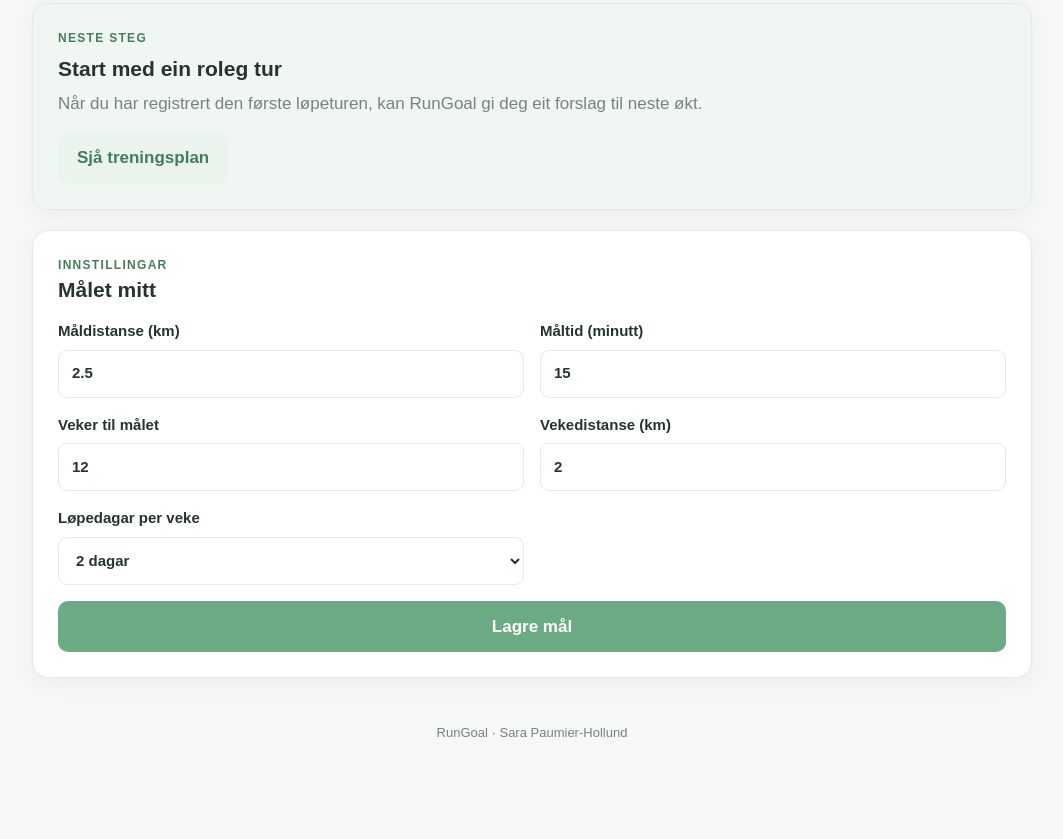
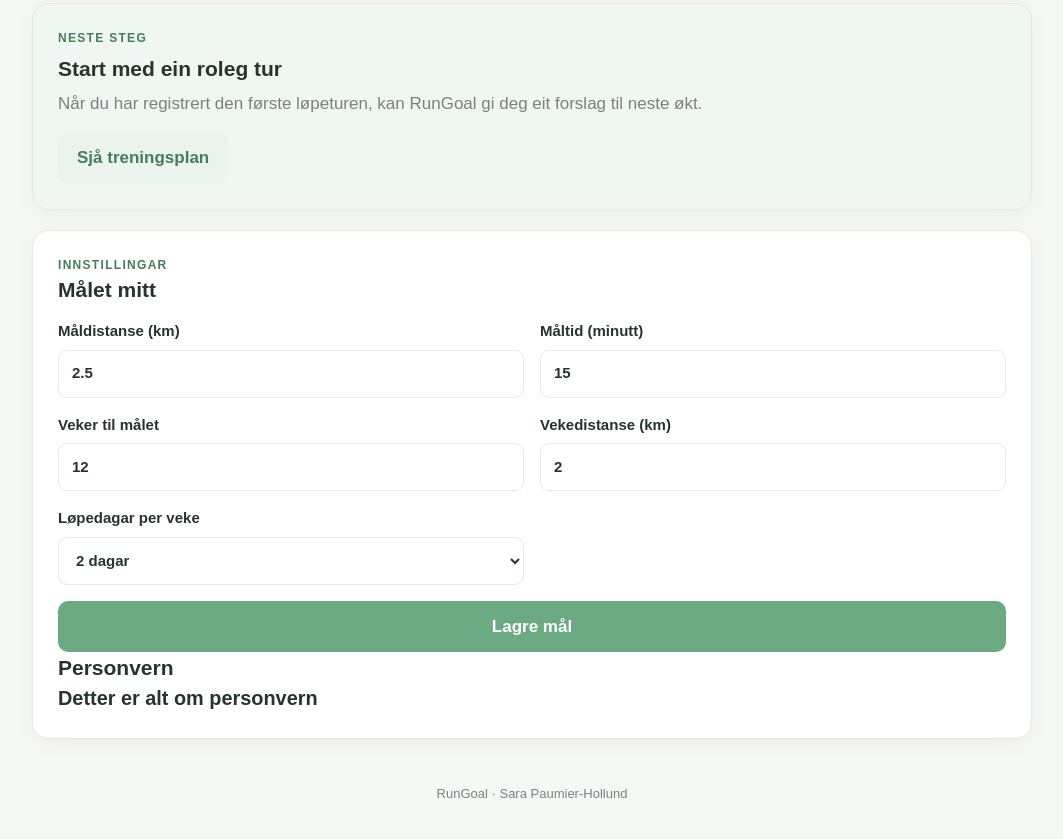
Before and after one commit to e-sarpau1/RunGoal, a plain HTML site: page index.html in a window 1280 px wide. Shown: the part 937-1776 px from the top of the page, without its empty margins (108-1171 px from the left). Before the commit the page ends 1715 px from the top, so only its background shows below. Drawn offline with Linux system fonts and the light colour scheme.

Commit message:
personvern

```diff
--- a/index.html
+++ b/index.html
@@ -176,7 +176,10 @@
                     </button>
 
                 </form>
+                <h2>Personvern</h2>
+                <h3>Detter er alt om personvern</h3>
             </article>
+
 
         </section>
 
```
